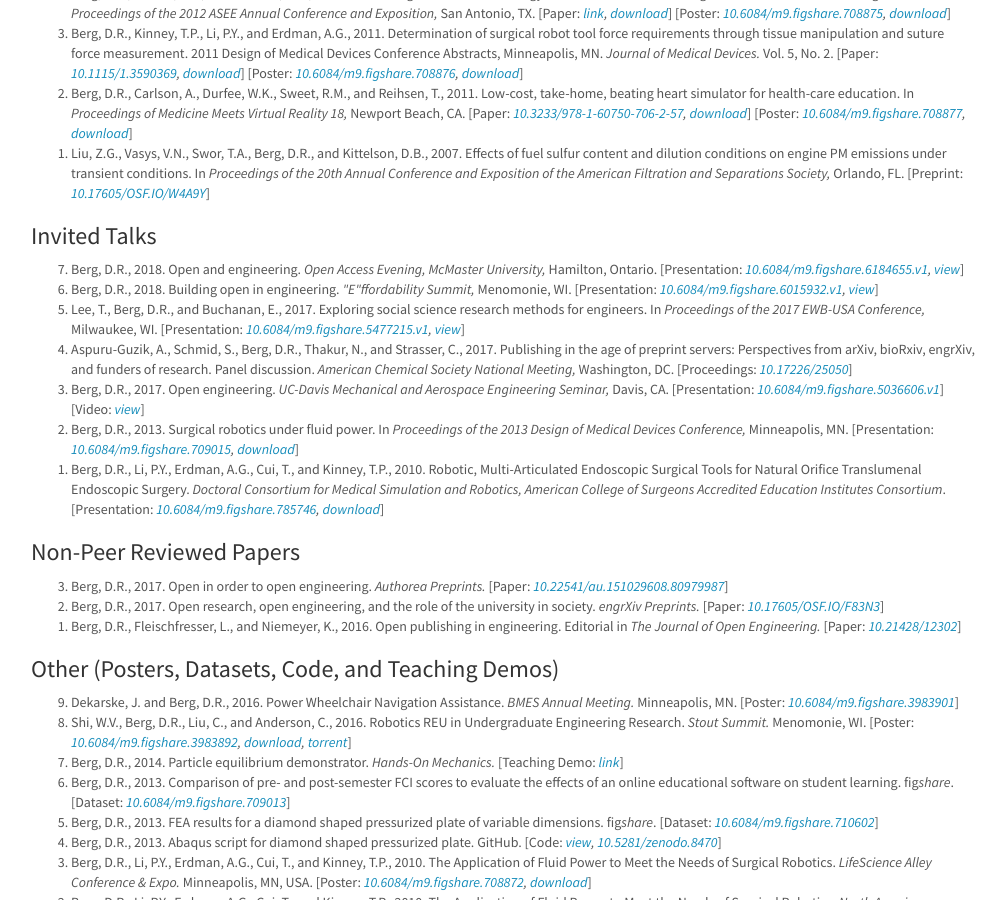
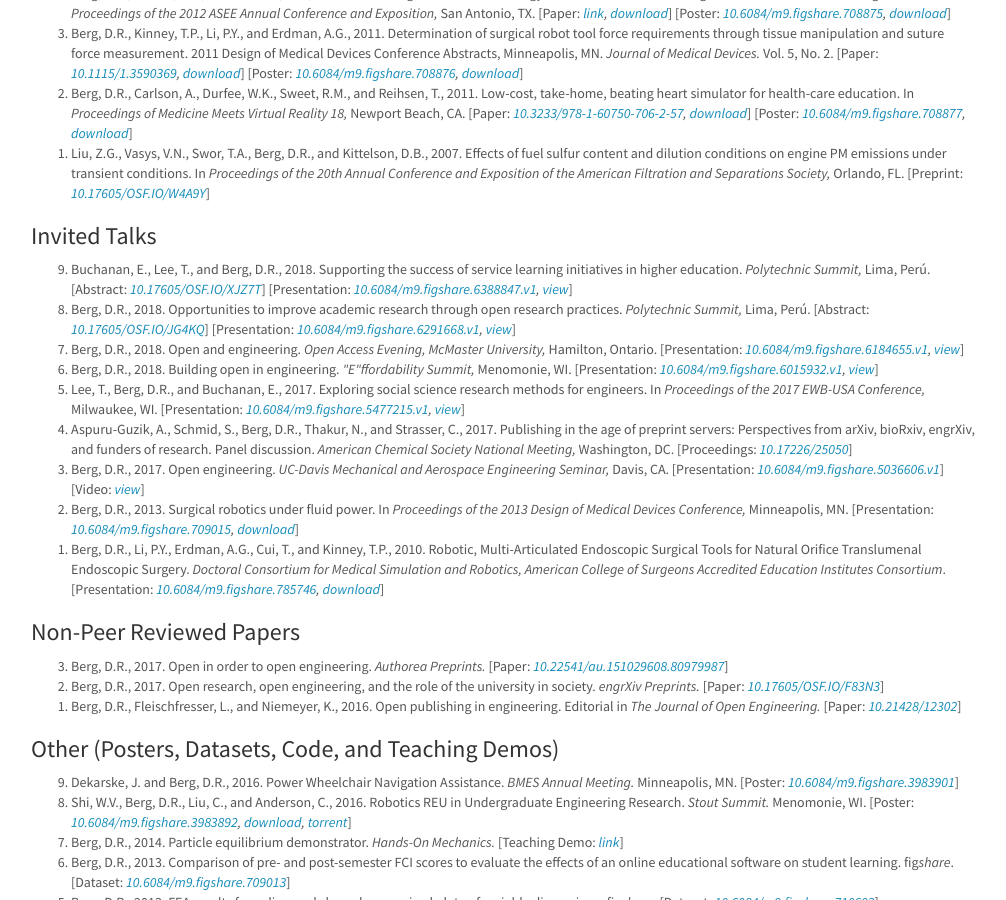
Before and after one commit to devinberg/devinberg.com, a Jekyll site: the page built from publications/index.md, in a window 1280 px wide and 900 px high, scrolled down 1560 px. Shown: the whole window, without its empty margins (39-1045 px from the left). Built offline with Jekyll 4.4.1, drawn with Linux system fonts in a browser that asks for light colours; nearby versions of some CDN libraries; comment, search, counter and statistics services are not loaded.

Commit message:
add Polytechnic Summit talks

```diff
--- a/publications/index.md
+++ b/publications/index.md
@@ -78,6 +78,10 @@ Below are some of the papers and other artifacts I have published.
 
 <h3>Invited Talks</h3>
 <ol reversed="">
+	<li>Buchanan, E., Lee, T., and Berg, D.R., 2018. Supporting the success of service learning initiatives in higher education. <i>Polytechnic Summit,</i> Lima, Perú. [Abstract: <i><a href="https://dx.doi.org/10.17605/OSF.IO/XJZ7T">10.17605/OSF.IO/XJZ7T</a></i>] [Presentation: <i><a href="https://doi.org/10.6084/m9.figshare.6388847.v1">10.6084/m9.figshare.6388847.v1</a>, <a href="https://speakerdeck.com/devinberg/supporting-the-success-of-service-learning-initiatives-in-higher-education">view</a></i>] <span data-badge-popover="right" data-badge-type="4" data-doi="10.17605/OSF.IO/XJZ7T" data-hide-no-mentions="true" class="altmetric-embed"></span></li>
+
+	<li>Berg, D.R., 2018. Opportunities to improve academic research through open research practices. <i>Polytechnic Summit,</i> Lima, Perú. [Abstract: <i><a href="https://dx.doi.org/10.17605/OSF.IO/JG4KQ">10.17605/OSF.IO/JG4KQ</a></i>] [Presentation: <i><a href="https://doi.org/10.6084/m9.figshare.6291668.v1">10.6084/m9.figshare.6291668.v1</a>, <a href="https://speakerdeck.com/devinberg/opportunities-to-improve-academic-research-through-open-research-practices">view</a></i>] <span data-badge-popover="right" data-badge-type="4" data-doi="10.17605/OSF.IO/JG4KQ" data-hide-no-mentions="true" class="altmetric-embed"></span></li>
+
 	<li>Berg, D.R., 2018. Open and engineering. <i>Open Access Evening, McMaster University,</i> Hamilton, Ontario. [Presentation: <i><a href="https://doi.org/10.6084/m9.figshare.6184655.v1">10.6084/m9.figshare.6184655.v1</a>, <a href="https://speakerdeck.com/devinberg/open-and-engineering">view</a></i>] <span data-badge-popover="right" data-badge-type="4" data-doi="10.6084/m9.figshare.6184655" data-hide-no-mentions="true" class="altmetric-embed"></span></li>
 
 	<li>Berg, D.R., 2018. Building open in engineering. <i>"E"ffordability Summit,</i> Menomonie, WI. [Presentation: <i><a href="https://doi.org/10.6084/m9.figshare.6015932.v1">10.6084/m9.figshare.6015932.v1</a>, <a href="https://speakerdeck.com/devinberg/building-open-in-engineering">view</a></i>] <span data-badge-popover="right" data-badge-type="4" data-doi="10.6084/m9.figshare.6015932" data-hide-no-mentions="true" class="altmetric-embed"></span></li>
```
